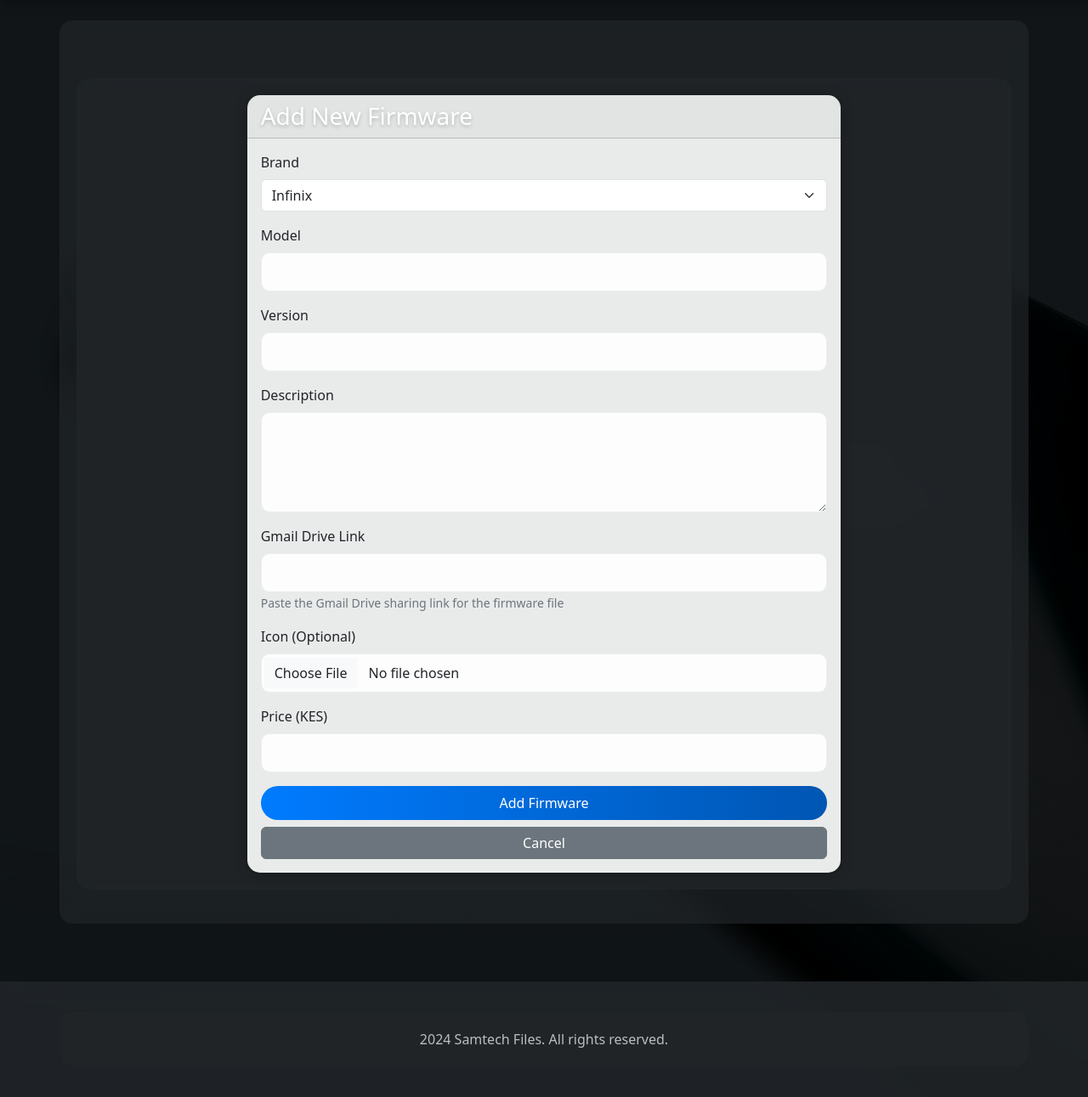
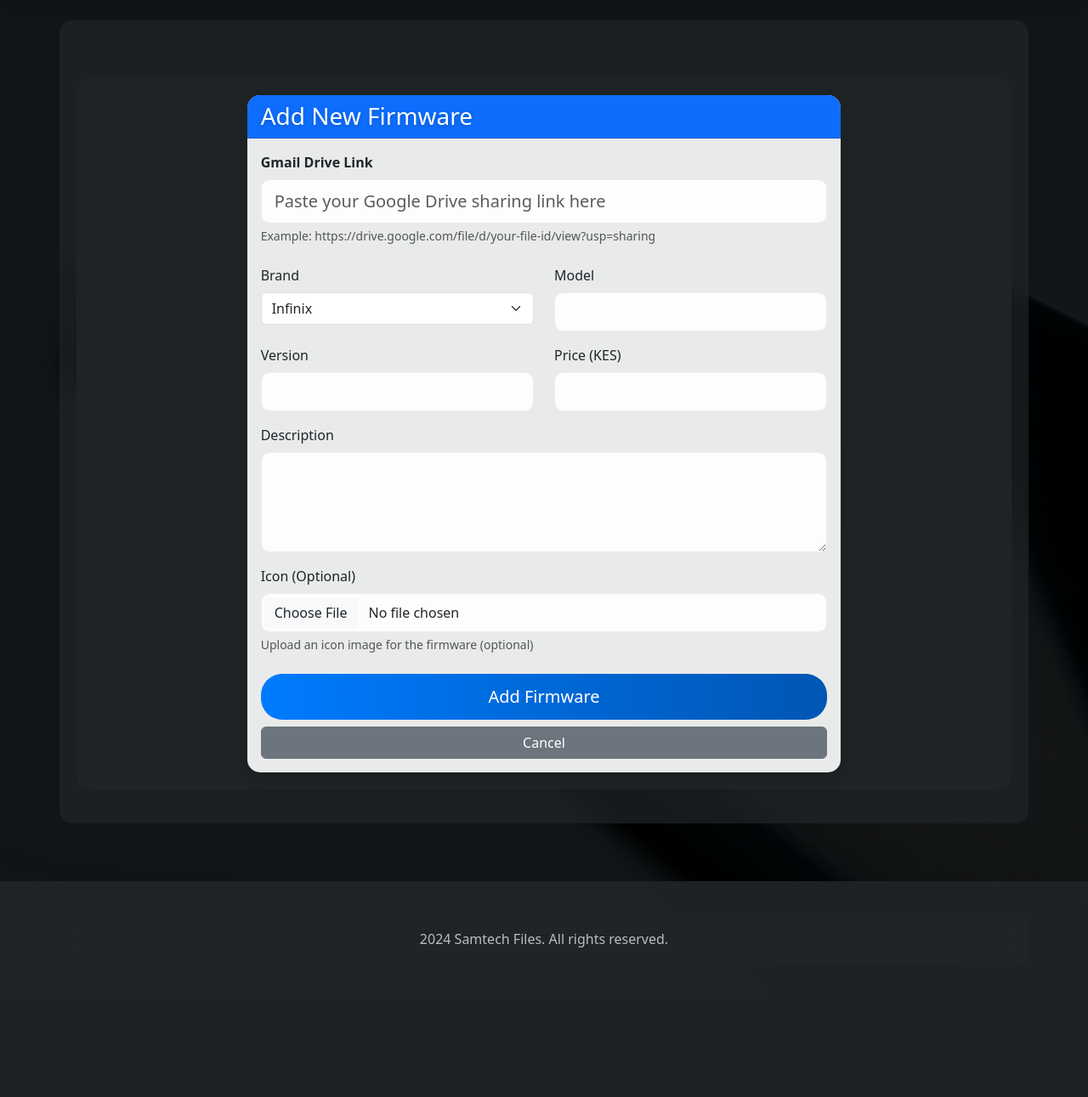
Before and after one commit to chalotech/samtech-files, a Flask app: page /admin/firmware/add in a window 1280 px wide. Shown: the part 142-1433 px from the top of the page at 85% size. After the commit the page ends 1257 px from the top, so only its background shows below. Run offline with Flask 3, Linux system fonts and the light colour scheme; a user stored in the database is signed in.

Commit message:
Improve admin interface with better Gmail link handling

```diff
--- a/samtech/templates/admin/add_firmware.html
+++ b/samtech/templates/admin/add_firmware.html
@@ -5,13 +5,42 @@
     <div class="row justify-content-center">
         <div class="col-md-8">
             <div class="card">
-                <div class="card-header">
+                <div class="card-header bg-primary text-white">
                     <h3 class="mb-0">Add New Firmware</h3>
                 </div>
                 <div class="card-body">
+                    <!-- Gmail Drive Instructions -->
+                    <div class="alert alert-info mb-4">
+                        <h5 class="alert-heading">How to add firmware:</h5>
+                        <ol class="mb-0">
+                            <li>Upload your firmware file to Google Drive</li>
+                            <li>Right-click the file and select "Share"</li>
+                            <li>Click "Get link" and set access to "Anyone with the link"</li>
+                            <li>Click "Copy link" and paste it in the Gmail Drive Link field below</li>
+                        </ol>
+                    </div>
+
                     <form method="POST" enctype="multipart/form-data">
                         {{ form.hidden_tag() }}
 
+                        <!-- Gmail Drive Link Field - Prominently Displayed -->
+                        <div class="mb-4">
+                            <label for="gmail_link" class="form-label fw-bold">Gmail Drive Link</label>
+                            {{ form.gmail_link(class="form-control form-control-lg", placeholder="Paste your Google Drive sharing link here") }}
+                            <div class="form-text">
+                                Example: https://drive.google.com/file/d/your-file-id/view?usp=sharing
+                            </div>
+                            {% if form.gmail_link.errors %}
+                            <div class="invalid-feedback d-block">
+                                {% for error in form.gmail_link.errors %}
+                                    {{ error }}
+                                {% endfor %}
+                            </div>
+                            {% endif %}
+                        </div>
+
+                        <div class="row">
+                            <div class="col-md-6">
                                 <div class="mb-3">
                                     <label for="brand" class="form-label">Brand</label>
                                     {{ form.brand(class="form-select") }}
@@ -23,7 +52,8 @@
                                     </div>
                                     {% endif %}
                                 </div>
-
+                            </div>
+                            <div class="col-md-6">
                                 <div class="mb-3">
                                     <label for="model" class="form-label">Model</label>
                                     {{ form.model(class="form-control") }}
@@ -35,7 +65,11 @@
                                     </div>
                                     {% endif %}
                                 </div>
+                            </div>
+                        </div>
 
+                        <div class="row">
+                            <div class="col-md-6">
                                 <div class="mb-3">
                                     <label for="version" class="form-label">Version</label>
                                     {{ form.version(class="form-control") }}
@@ -46,6 +80,21 @@
                                         {% endfor %}
                                     </div>
                                     {% endif %}
+                                </div>
+                            </div>
+                            <div class="col-md-6">
+                                <div class="mb-3">
+                                    <label for="price" class="form-label">Price (KES)</label>
+                                    {{ form.price(class="form-control") }}
+                                    {% if form.price.errors %}
+                                    <div class="invalid-feedback d-block">
+                                        {% for error in form.price.errors %}
+                                            {{ error }}
+                                        {% endfor %}
+                                    </div>
+                                    {% endif %}
+                                </div>
+                            </div>
                         </div>
 
                         <div class="mb-3">
@@ -60,22 +109,10 @@
                             {% endif %}
                         </div>
 
-                        <div class="mb-3">
-                            <label for="gmail_link" class="form-label">Gmail Drive Link</label>
-                            {{ form.gmail_link(class="form-control") }}
-                            <small class="text-muted">Paste the Gmail Drive sharing link for the firmware file</small>
-                            {% if form.gmail_link.errors %}
-                            <div class="invalid-feedback d-block">
-                                {% for error in form.gmail_link.errors %}
-                                    {{ error }}
-                                {% endfor %}
-                            </div>
-                            {% endif %}
-                        </div>
-
-                        <div class="mb-3">
+                        <div class="mb-4">
                             <label for="icon" class="form-label">Icon (Optional)</label>
                             {{ form.icon(class="form-control") }}
+                            <div class="form-text">Upload an icon image for the firmware (optional)</div>
                             {% if form.icon.errors %}
                             <div class="invalid-feedback d-block">
                                 {% for error in form.icon.errors %}
@@ -85,20 +122,8 @@
                             {% endif %}
                         </div>
 
-                        <div class="mb-3">
-                            <label for="price" class="form-label">Price (KES)</label>
-                            {{ form.price(class="form-control") }}
-                            {% if form.price.errors %}
-                            <div class="invalid-feedback d-block">
-                                {% for error in form.price.errors %}
-                                    {{ error }}
-                                {% endfor %}
-                            </div>
-                            {% endif %}
-                        </div>
-
                         <div class="d-grid gap-2">
-                            <button type="submit" class="btn btn-primary">Add Firmware</button>
+                            <button type="submit" class="btn btn-primary btn-lg">Add Firmware</button>
                             <a href="{{ url_for('admin.manage_firmwares') }}" class="btn btn-secondary">Cancel</a>
                         </div>
                     </form>
@@ -107,4 +132,24 @@
         </div>
     </div>
 </div>
+
+<!-- Add some CSS for better styling -->
+{% block styles %}
+<style>
+.card {
+    box-shadow: 0 0.5rem 1rem rgba(0, 0, 0, 0.15);
+}
+.alert-info {
+    background-color: #e8f4f8;
+    border-color: #b8e7f3;
+}
+.form-control:focus, .form-select:focus {
+    border-color: #86b7fe;
+    box-shadow: 0 0 0 0.25rem rgba(13, 110, 253, 0.25);
+}
+.btn-lg {
+    padding: 0.75rem 1.25rem;
+}
+</style>
 {% endblock %}
+{% endblock %}
```
Also changed, not shown: samtech/templates/admin/manage_firmwares.html (+61 -19 lines). Lines whose indentation alone changed are shown as unchanged.
